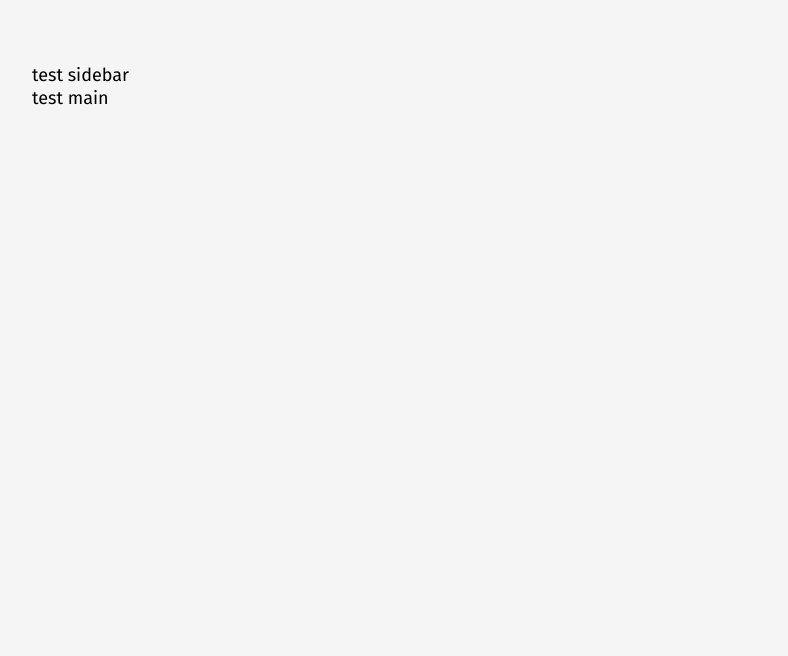
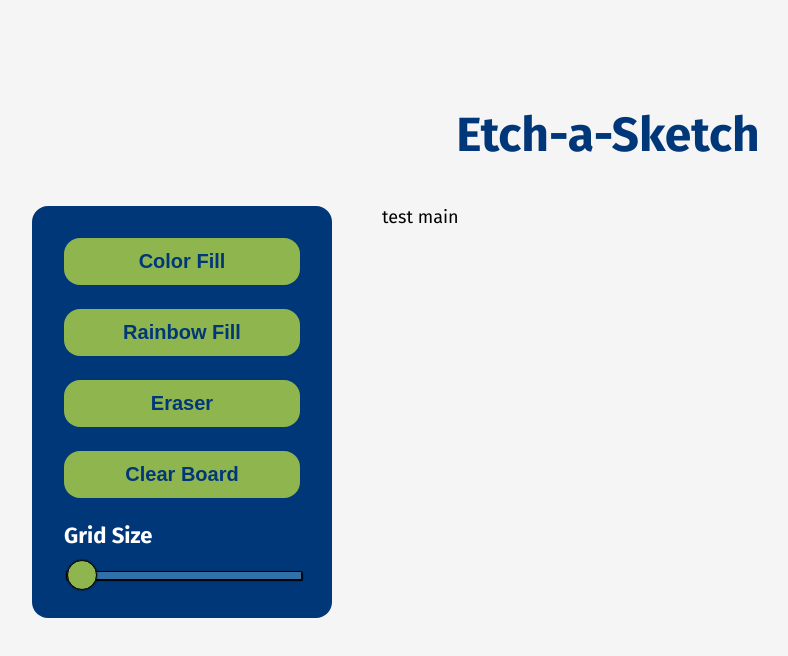
Before and after one commit to bst003/ETCH-A-SKETCH, a plain HTML site: page index.html in a window 1280 px wide. Shown: the whole page, without its empty margins (32-820 px from the left). Drawn offline with Linux system fonts and the light colour scheme.

Commit message:
Style sidebar and begin to style range input

```diff
--- a/index.html
+++ b/index.html
@@ -22,9 +22,33 @@
     <section id="eas-content">
         <div class="wrap">
 
+            <h1>Etch-a-Sketch</h1>
+
             <div class="eas-contain">
+
                 <aside class="eas-sidebar">
-                    test sidebar
+
+                    <button id="color">
+                        Color Fill
+                    </button>
+
+                    <button id="rainbow">
+                        Rainbow Fill
+                    </button>
+
+                    <button id="eraser">
+                        Eraser
+                    </button>
+
+                    <button id="clear">
+                        Clear Board
+                    </button>
+
+                    <div class="input-contain">
+                        <label for="grid-size">Grid Size</label>
+                        <input id="grid-size" name="Grid Size" type="range" min="16" max="100" value="16">
+                    </div>
+
                 </aside>
 
                 <main class="eas-etch-contain">
@@ -33,6 +57,7 @@
                     <div id="eas-board"></div>
 
                 </main>
+
             </div>
 
         </div>
--- a/style.css
+++ b/style.css
@@ -1,3 +1,6 @@
+/*
+Base Styles & Universal Elements
+*/
 :root {
     --base-yellow: #FFFE00;
     --base-green: #8FB54E;
@@ -19,11 +22,152 @@ body{
     line-height: 1.3;
     margin: 0px;}
 
+h1{
+    color: var(--base-blue);
+    font-size: 3rem;
+    font-weight: 700;
+    text-align: center;}
+
 .wrap{
     display: block;
     margin: 0 auto;
     max-width: 1160px;
     width: 90%;}
 
+button{
+    margin-bottom: 1.5rem;
+    width: 100%;
+    padding: .75rem 1rem;
+    border-radius: 1rem;
+    border: initial;
+    background: var(--base-green);
+    color: var(--base-blue);
+    font-size: 1.25rem;
+    font-weight: 700;
+    text-align: center;
+    cursor: pointer;}
+
+.input-contain label{
+    margin: 0 0 .75rem;
+    display: block;
+    color: #fff;
+    font-size: 1.375rem;
+    font-weight: 700;}
+
+.input-contain input{
+    width: 100%;}
+
 #eas-content{
     padding: 4rem 0;}
+
+.eas-contain{
+    display: flex;}
+
+/*
+Range Inputs
+*/
+
+input[type=range] {
+    -webkit-appearance: none;
+    width: 100%;
+    background: transparent; }
+
+    input[type=range]:focus {
+        outline: none; }
+
+    /* WebKit/Blink */
+    input[type=range]::-webkit-slider-thumb {
+        -webkit-appearance: none;
+        border: 1px solid #000000;
+        height: 30px;
+        width: 30px;
+        border-radius: 100%;
+        background: var(--base-green);
+        cursor: pointer;
+        box-shadow: 0px 0px 2px rgba(0,0,0.25); /* Add cool effects to your sliders! */
+        margin-top: -12px; /* You need to specify a margin in Chrome, but in Firefox and IE it is automatic */}
+
+    /* Firefox */
+    input[type=range]::-moz-range-thumb {
+        border: 1px solid #000000;
+        height: 30px;
+        width: 30px;
+        border-radius: 100%;
+        background: var(--base-green);
+        cursor: pointer;
+        box-shadow: 0px 0px 2px rgba(0,0,0.25); /* Add cool effects to your sliders! */}
+
+    /* IE*/
+    input[type=range]::-ms-thumb {
+        border: 1px solid #000000;
+        height: 30px;
+        width: 30px;
+        border-radius: 100%;
+        background: var(--base-green);
+        cursor: pointer;
+        box-shadow: 0px 0px 2px rgba(0,0,0.25); /* Add cool effects to your sliders! */}
+
+
+    input[type=range]::-webkit-slider-runnable-track {
+        width: 100%;
+        height: 8.4px;
+        cursor: pointer;
+        box-shadow: 1px 1px 1px #000000, 0px 0px 1px #0d0d0d;
+        background: #3071a9;
+        border-radius: 1.3px;
+        border: 0.2px solid #010101;}
+
+    input[type=range]:focus::-webkit-slider-runnable-track {
+        background: #367ebd;}
+
+    input[type=range]::-moz-range-track {
+        width: 100%;
+        height: 8.4px;
+        cursor: pointer;
+        box-shadow: 1px 1px 1px #000000, 0px 0px 1px #0d0d0d;
+        background: #3071a9;
+        border-radius: 1.3px;
+        border: 0.2px solid #010101;}
+
+    input[type=range]::-ms-track {
+        width: 100%;
+        height: 8.4px;
+        cursor: pointer;
+        background: transparent;
+        border-color: transparent;
+        border-width: 16px 0;
+        color: transparent;}
+    input[type=range]::-ms-fill-lower {
+        background: #2a6495;
+        border: 0.2px solid #010101;
+        border-radius: 2.6px;
+        box-shadow: 1px 1px 1px #000000, 0px 0px 1px #0d0d0d;}
+    input[type=range]:focus::-ms-fill-lower {
+        background: #3071a9;}
+    input[type=range]::-ms-fill-upper {
+        background: #3071a9;
+        border: 0.2px solid #010101;
+        border-radius: 2.6px;
+        box-shadow: 1px 1px 1px #000000, 0px 0px 1px #0d0d0d;}
+    input[type=range]:focus::-ms-fill-upper {
+        background: #367ebd;}
+
+
+
+/*
+Sidebar
+*/
+
+.eas-sidebar{
+    flex: 1 0 300px;
+    padding: 2rem;
+    background: var(--base-blue);
+    border-radius: 1rem;}
+
+/*
+Main
+*/
+
+.eas-etch-contain{
+    padding-left: 50px;
+    width: 100%;}
```
